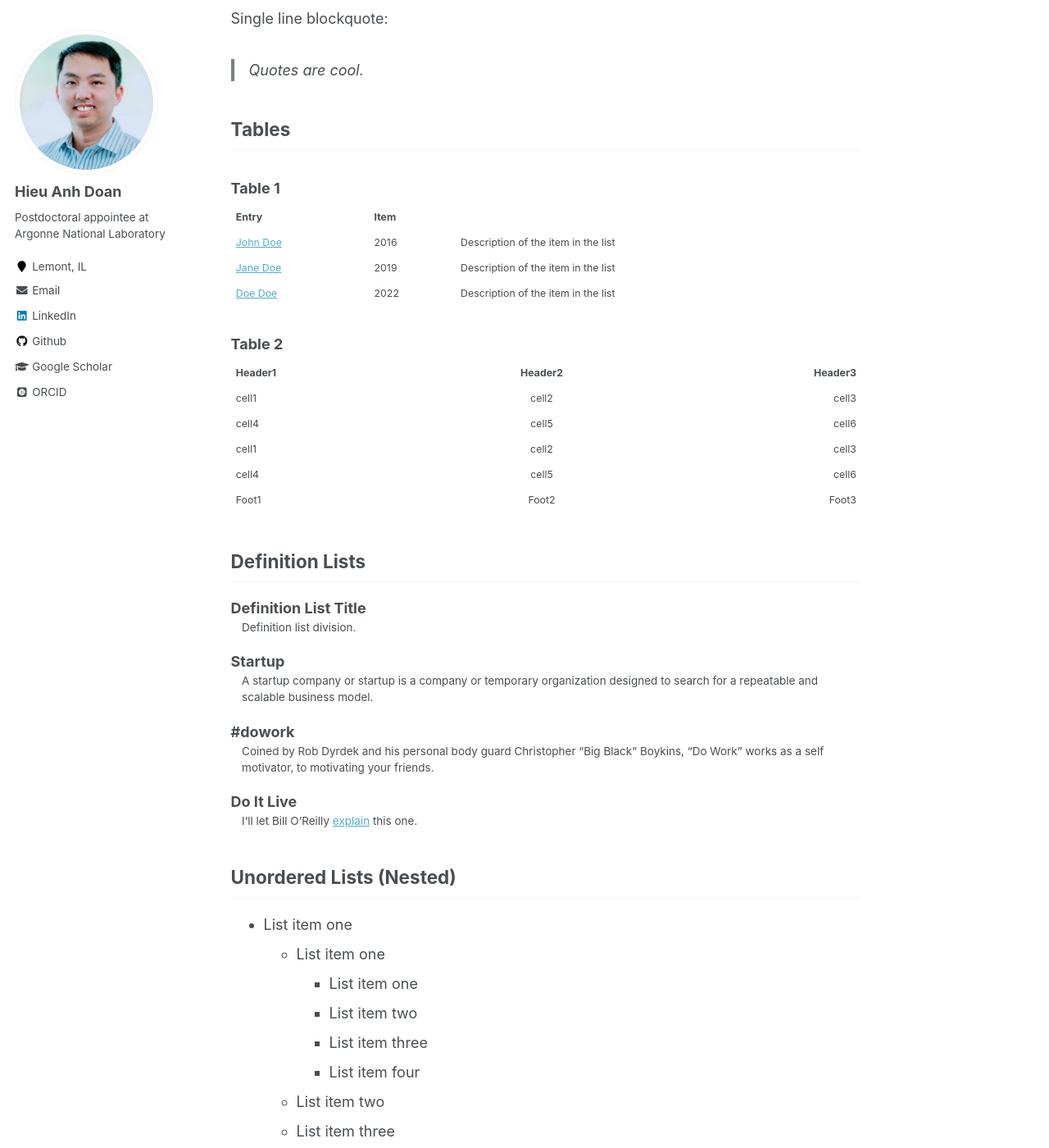
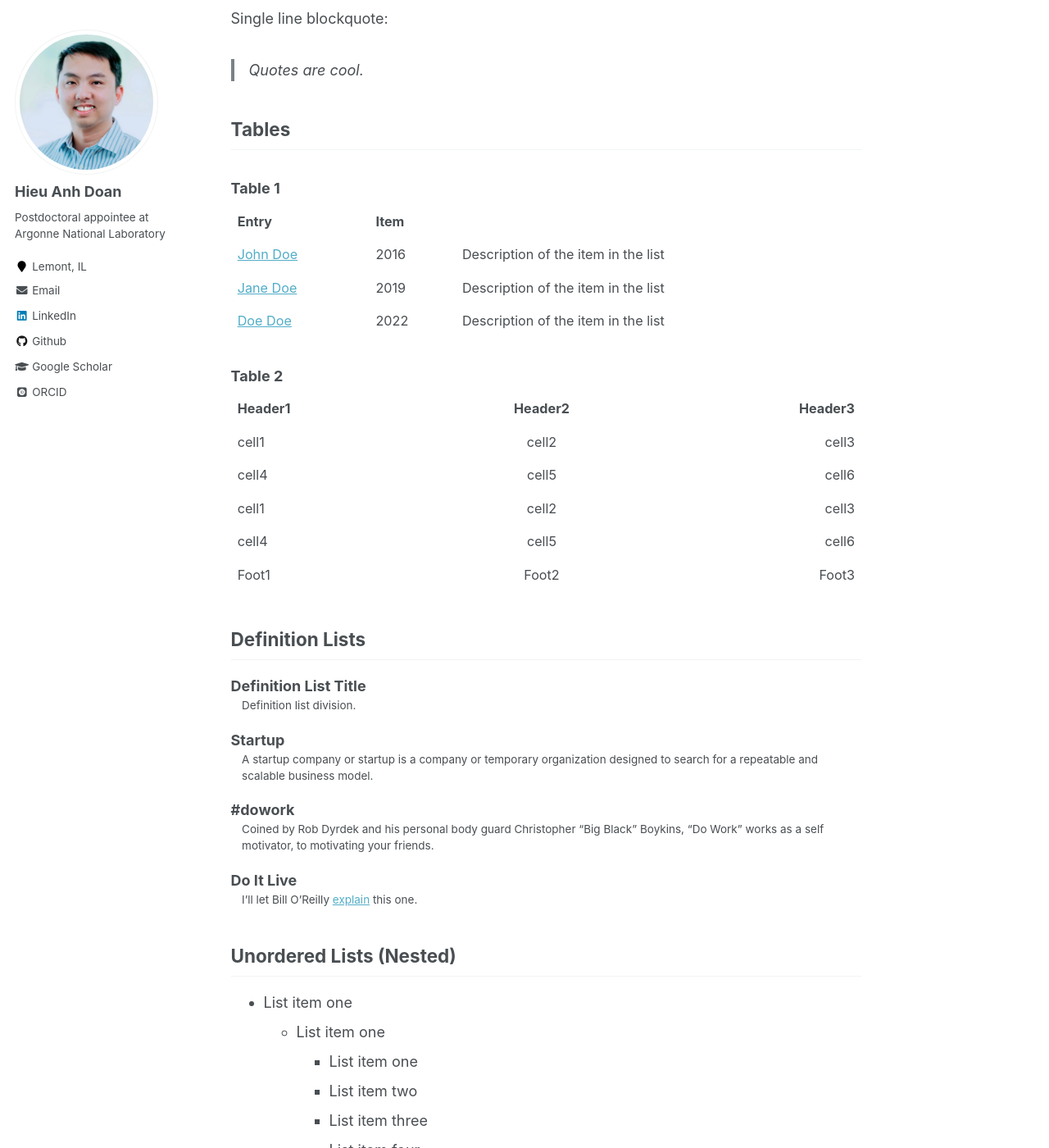
Before and after one commit to hieuadoan/hieuadoan.github.io, a Jekyll site: the page built from _pages/markdown.md, in a window 1280 px wide and 1400 px high, scrolled down 1482 px. Shown: the whole window at 82% size. Built offline with Jekyll 4.4.1, drawn with Linux system fonts in a browser that asks for light colours; some web fonts are replaced.

Commit message:
increase font size in table

```diff
--- a/_sass/_tables.scss
+++ b/_sass/_tables.scss
@@ -6,7 +6,7 @@ table {
   margin-bottom: 1em;
   width: 100%;
   font-family: $global-font-family;
-  font-size: $type-size-7;
+  font-size: 0.9em;
   border-collapse: collapse;
   border: 0px solid #FFFFFF;
 
```
